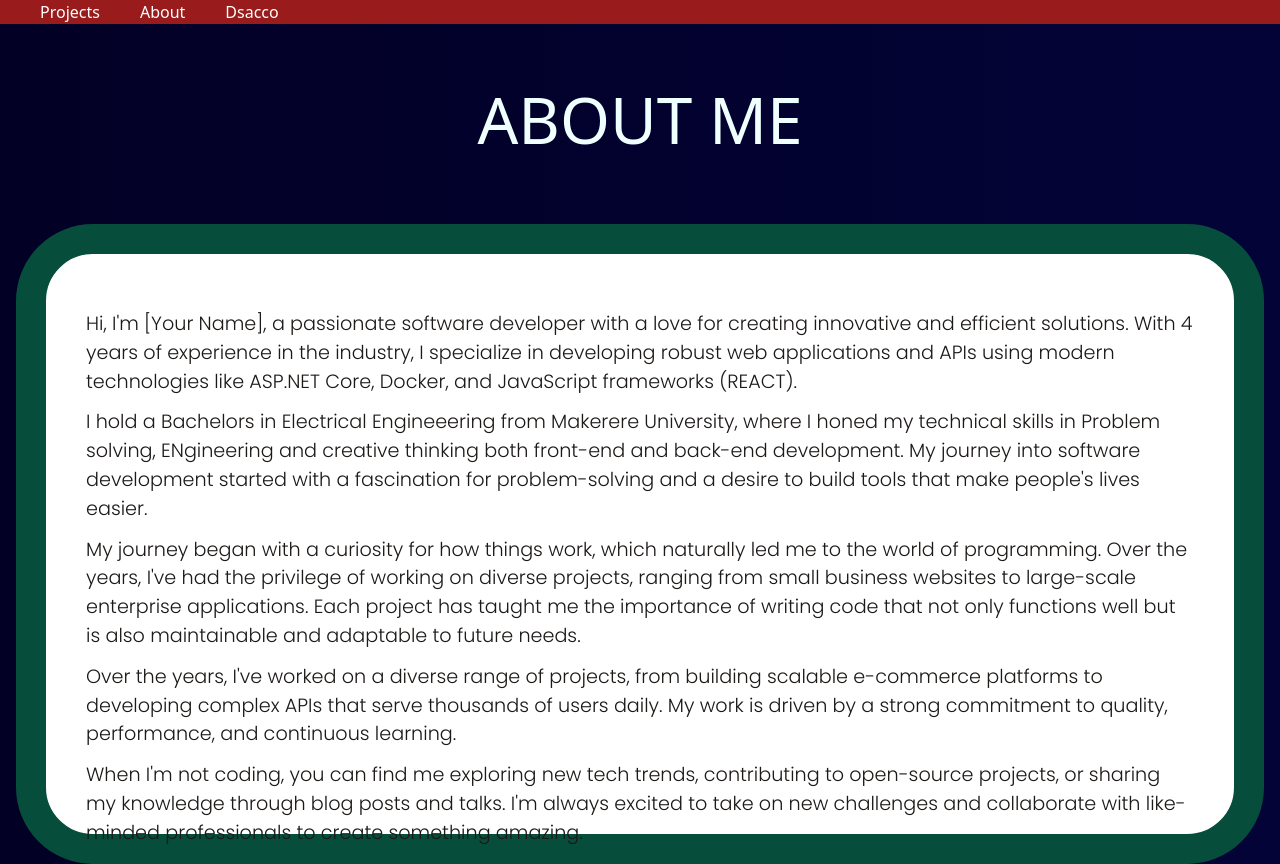
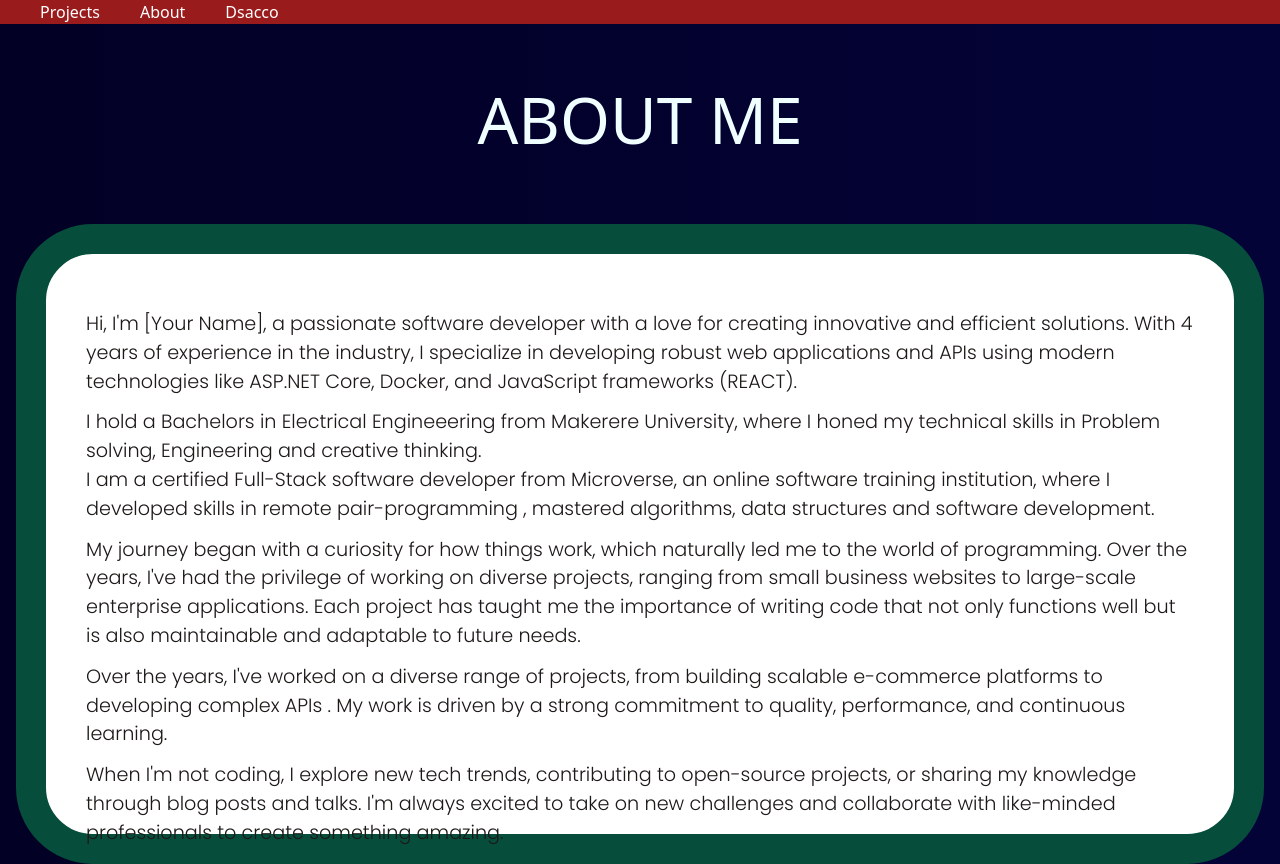
Before and after one commit to yusufnviiri/portfolio, a React (Create React App) app: page /about in a window 1280 px wide. Built offline with nearby package versions, Linux system fonts and the light colour scheme.

Commit message:
add about me page

```diff
--- a/src/components/About.js
+++ b/src/components/About.js
@@ -10,16 +10,18 @@ function About() {
     Hi, I'm [Your Name], a passionate software developer with a love for creating innovative and efficient solutions. With 4 years of experience in the industry, I specialize in developing robust web applications and APIs using modern technologies like ASP.NET Core, Docker, and JavaScript frameworks (REACT).
      </p>
      <p className='my-3'>
-     I hold a Bachelors in Electrical Engineeering from Makerere University, where I honed my technical skills in Problem solving, ENgineering and creative thinking both front-end and back-end development. My journey into software development started with a fascination for problem-solving and a desire to build tools that make people's lives easier.
+     I hold a Bachelors in Electrical Engineeering from Makerere University, where I honed my technical skills in Problem solving, Engineering and creative thinking. <br/>
+     I am a certified Full-Stack software developer from Microverse, an online software training institution, where I developed skills in remote pair-programming , mastered algorithms, data structures and software development.
+
      </p>
      <p className='my-3'>
      My journey began with a curiosity for how things work, which naturally led me to the world of programming. Over the years, I've had the privilege of working on diverse projects, ranging from small business websites to large-scale enterprise applications. Each project has taught me the importance of writing code that not only functions well but is also maintainable and adaptable to future needs.
      </p>
      <p className='my-3'>
-     Over the years, I've worked on a diverse range of projects, from building scalable e-commerce platforms to developing complex APIs that serve thousands of users daily. My work is driven by a strong commitment to quality, performance, and continuous learning.
+     Over the years, I've worked on a diverse range of projects, from building scalable e-commerce platforms to developing complex APIs . My work is driven by a strong commitment to quality, performance, and continuous learning.
      </p>
      <p className='my-3'>
-     When I'm not coding, you can find me exploring new tech trends, contributing to open-source projects, or sharing my knowledge through blog posts and talks. I'm always excited to take on new challenges and collaborate with like-minded professionals to create something amazing.
+     When I'm not coding, I explore new tech trends, contributing to open-source projects, or sharing my knowledge through blog posts and talks. I'm always excited to take on new challenges and collaborate with like-minded professionals to create something amazing.
      </p>
      </div>
     </>
```
